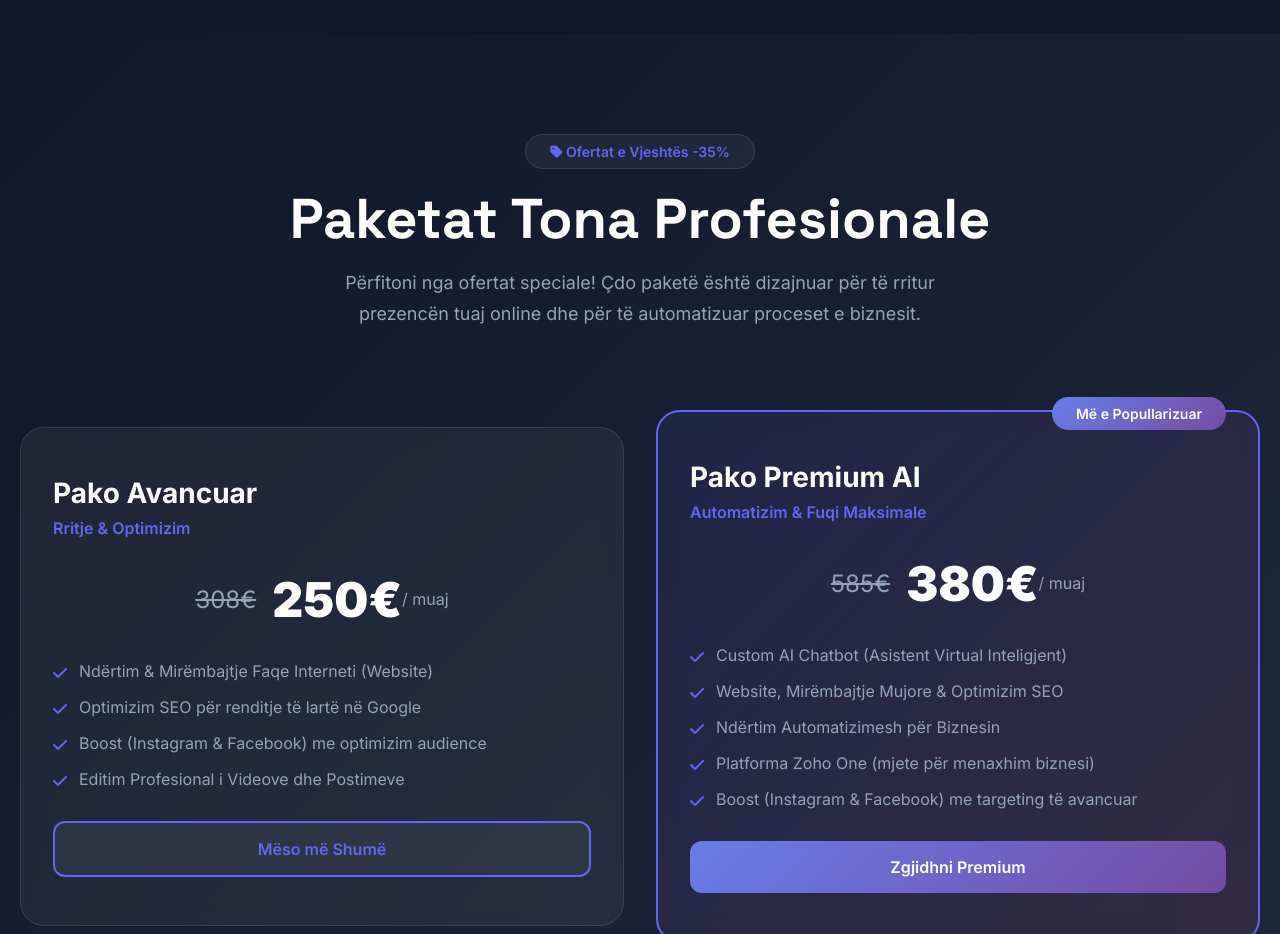
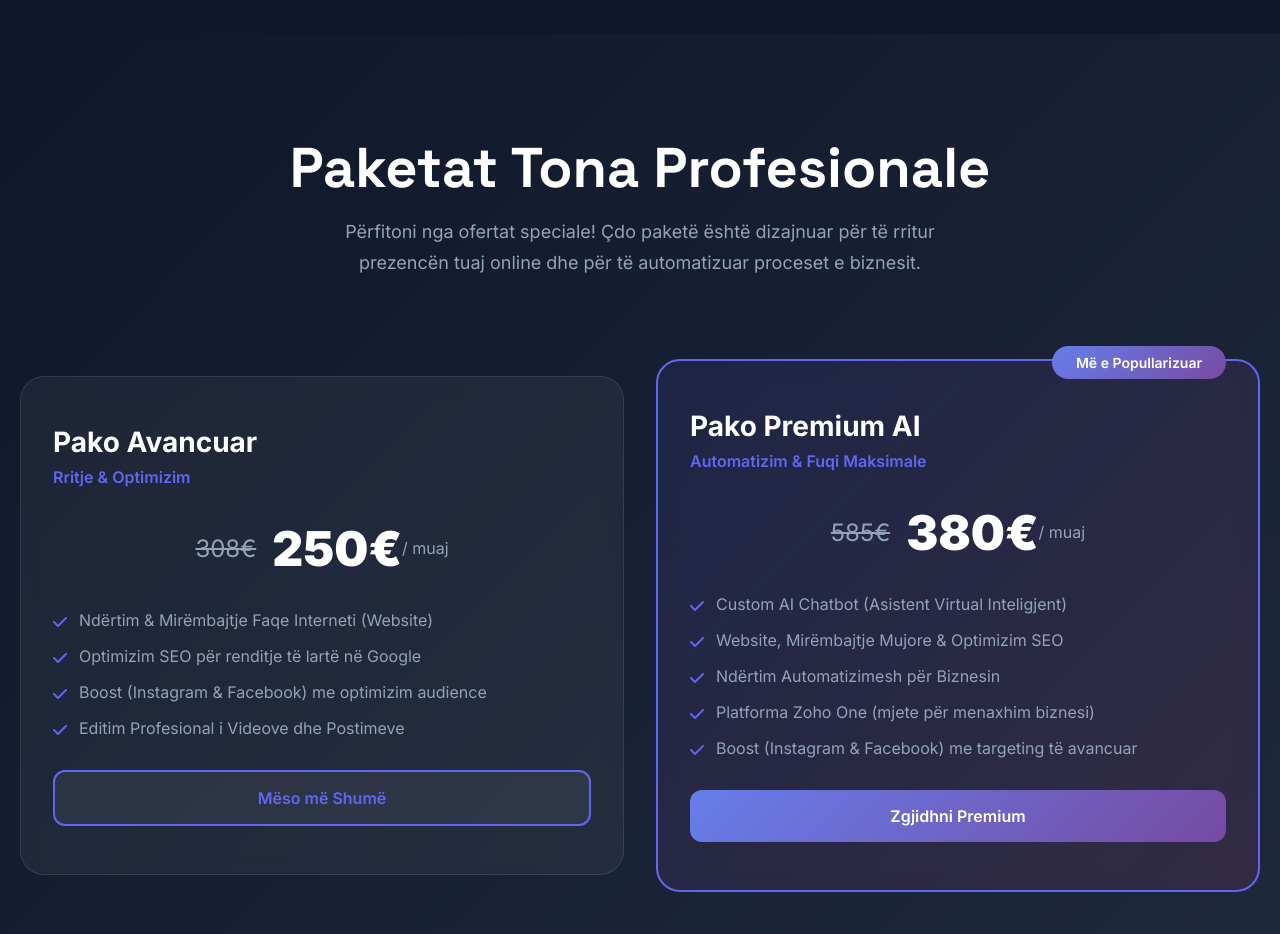
Before and after one commit to EndriGuma97/bc, a plain HTML site: page index.html in a window 1280 px wide. Shown: the part 1740-2674 px from the top of the page. Drawn offline with Linux system fonts and the light colour scheme.

Commit message:
removed the paketat e vjeshtes

```diff
--- a/index.html
+++ b/index.html
@@ -897,9 +897,6 @@
     <section id="pricing">
       <div class="container">
         <div class="section-header fade-in">
-          <span class="section-badge">
-            <i class="fas fa-tag"></i> Ofertat e Vjeshtës -35%
-          </span>
           <h2 class="section-title">Paketat Tona Profesionale</h2>
           <p class="section-subtitle">
             Përfitoni nga ofertat speciale! Çdo paketë është dizajnuar për të
```
